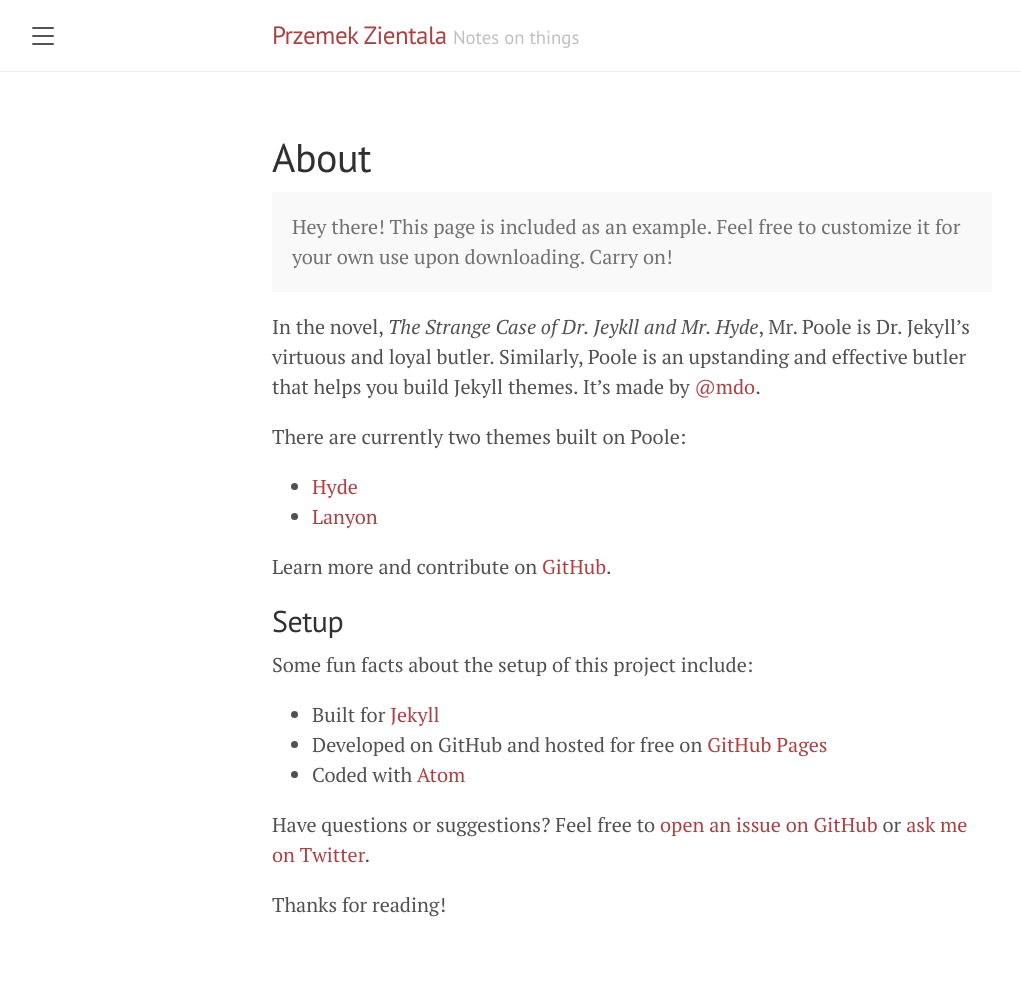
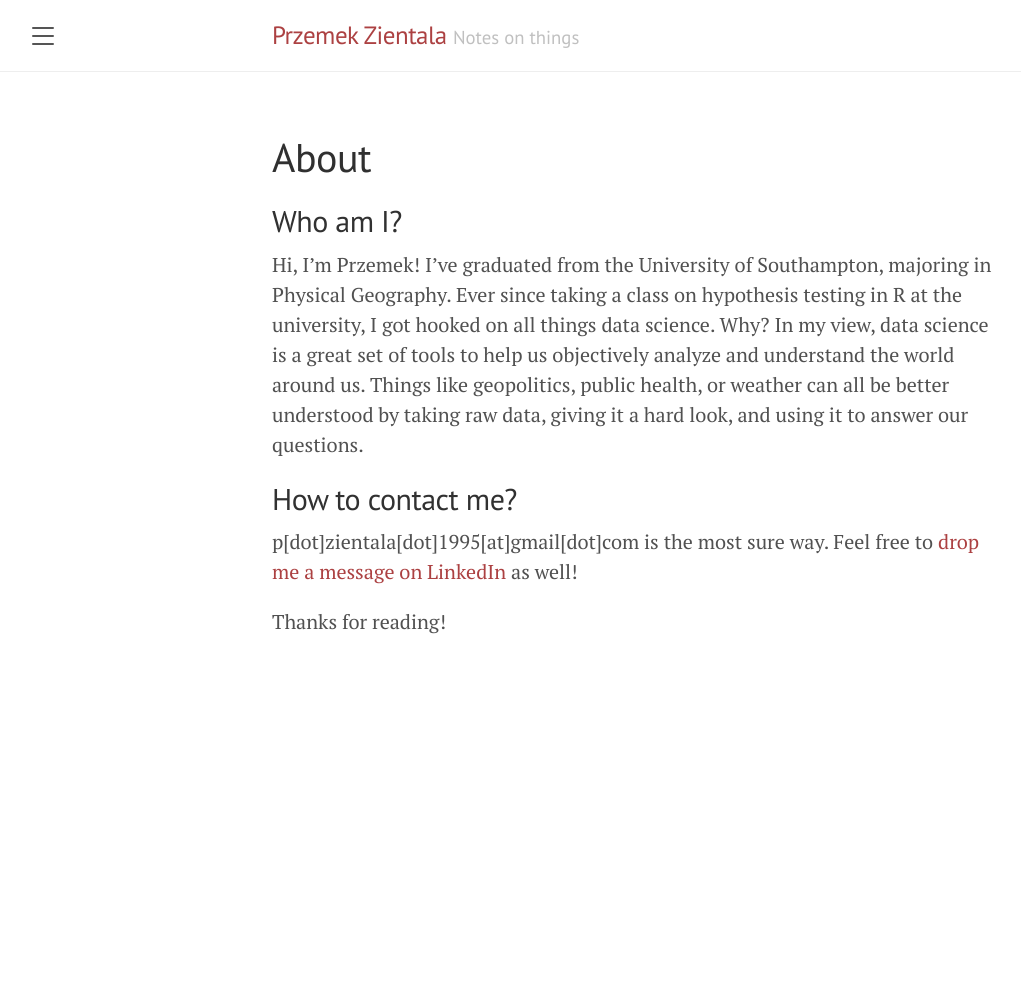
Before and after one commit to slazien/slazien.github.io, a Jekyll site: the page built from about.md, in a window 1280 px wide. Shown: the whole page, without its empty margins (8-1029 px from the left). Built offline with Jekyll 4.4.1, drawn with Linux system fonts in a browser that asks for light colours; after the commit the page ends 900 px from its top, so only the background shows below that.

Commit message:
about page change

```diff
--- a/about.md
+++ b/about.md
@@ -3,27 +3,10 @@
 title: About
 ---
 
-<p class="message">
-  Hey there! This page is included as an example. Feel free to customize it for your own use upon downloading. Carry on!
-</p>
+## Who am I?
+Hi, I'm Przemek! I've graduated from the University of Southampton, majoring in Physical Geography. Ever since taking a class on hypothesis testing in R at the university, I got hooked on all things data science. Why? In my view, data science is a great set of tools to help us objectively analyze and understand the world around us. Things like geopolitics, public health, or weather can all be better understood by taking raw data, giving it a hard look, and using it to answer our questions.
 
-In the novel, *The Strange Case of Dr. Jeykll and Mr. Hyde*, Mr. Poole is Dr. Jekyll's virtuous and loyal butler. Similarly, Poole is an upstanding and effective butler that helps you build Jekyll themes. It's made by [@mdo](https://twitter.com/mdo).
-
-There are currently two themes built on Poole:
-
-* [Hyde](http://hyde.getpoole.com)
-* [Lanyon](http://lanyon.getpoole.com)
-
-Learn more and contribute on [GitHub](https://github.com/poole).
-
-## Setup
-
-Some fun facts about the setup of this project include:
-
-* Built for [Jekyll](https://jekyllrb.com)
-* Developed on GitHub and hosted for free on [GitHub Pages](https://pages.github.com)
-* Coded with [Atom](https://atom.io)
-
-Have questions or suggestions? Feel free to [open an issue on GitHub](https://github.com/poole/issues/new) or [ask me on Twitter](https://twitter.com/mdo).
+## How to contact me?
+p[dot]zientala[dot]1995[at]gmail[dot]com is the most sure way. Feel free to [drop me a message on LinkedIn](https://www.linkedin.com/in/pzientala/) as well!
 
 Thanks for reading!
```
